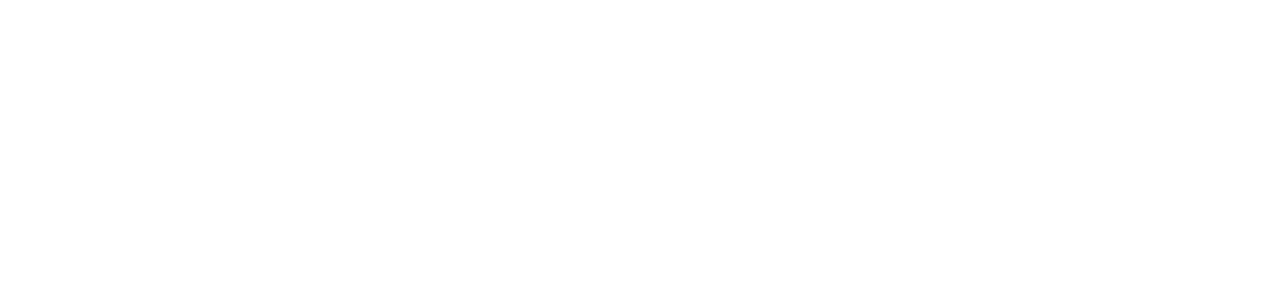
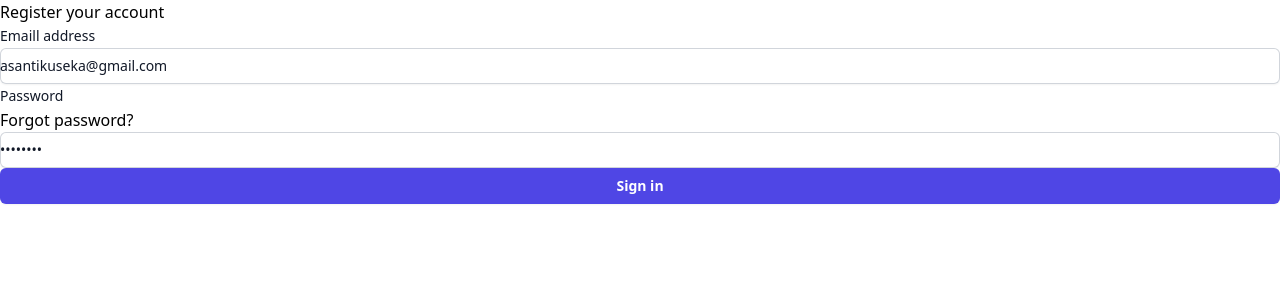
Before and after one commit to santinalbrowns/camp-site-management-system, a SvelteKit app: page /register in a window 1280 px wide. Shown: the top 300 px of the page. Built offline with nearby package versions, Linux system fonts and the light colour scheme.

Commit message:
update register

```diff
--- a/src/routes/register/+page.server.ts
+++ b/src/routes/register/+page.server.ts
@@ -1,5 +1,41 @@
+import { fail, redirect } from '@sveltejs/kit';
 import type { PageServerLoad } from './$types';
+import { prisma } from '$lib/database';
+import bcrypt from "bcrypt";
 
 export const load = (async () => {
     return {};
 }) satisfies PageServerLoad;
+
+export const actions = {
+    default: async ({ cookies, request }) => {
+
+        const data = await request.formData();
+
+        const email = data.get('email')?.toString();
+        const password = data.get('password')?.toString();
+
+        if (!email || !password) {
+            return fail(401, { invalid: true });
+        }
+
+        const user = await prisma.user.findUnique({
+            where: { email: email }
+        });
+
+        if(user) {
+            return fail(407, {conflict: true});
+        }
+
+        const hash = await bcrypt.hash(password, 10);
+
+        await prisma.user.create({
+            data: {
+                email: email,
+                password: hash
+            }
+        });
+
+        throw redirect(303, '/login');
+    }
+}
--- a/src/routes/register/+page.svelte
+++ b/src/routes/register/+page.svelte
@@ -1,5 +1,68 @@
 <script lang="ts">
-    import type { PageData } from './$types';
+	import type { ActionData } from "./$types";
 
-    export let data: PageData;
+    export let form: ActionData;
 </script>
+
+<div class="flex min-h-full flex-col justify-center px-6 py-12 max-w-md mx-auto">
+
+    <div class="sm:mx-auto sm:w-full sm:max-w-sm">
+        <h2 class="mt-10 text-center text-2xl font-bold leading-9 tracking-tight text-gray-900">Register your account</h2>
+    </div>
+
+    <div class="mt-10 sm:mx-auto sm:w-full sm:max-w-sm">
+        <form method="post" class="space-y-6">
+                {#if form?.invalid}
+                    <p class="text-rose-500">Email address and password is required.</p>
+                {/if}
+
+                {#if form?.conflict}
+                    <p class="text-rose-500">User with this email already exists</p>
+                {/if}
+            <div>
+                <label for="email" class="label">Emaill address</label>
+
+                <div class="mt-2">
+                    <input
+                    type="email"
+                    name="email"
+                    id="email"
+                    autocomplete="email"
+                    required
+                    value="asantikuseka@gmail.com"
+                    class="input">
+                </div>
+            </div>
+
+            <div>
+                <div class="flex items-center justify-between">
+                    <label for="password" class="label">Password</label>
+
+                    <div class="text-sm hidden">
+                        <a href="/" class="font-semibold text-indigo-600 hover:text-indigo-500">Forgot password?</a>
+                    </div>
+                </div>
+
+                <div class="mt-2">
+                    <input type="password" name="password" id="password" autocomplete="current-password" required value="pass1234" class="input">
+                </div>
+            </div>
+
+            <div>
+                <button type="submit" class="button">Sign in</button>
+            </div>
+        </form>
+    </div>
+</div>
+
+<style lang="postcss">
+    .label {
+        @apply block text-sm font-medium leading-6 text-gray-900;
+    }
+    .input {
+        @apply block w-full rounded-md border-0 py-1.5 text-gray-900 shadow-sm ring-1 ring-inset ring-gray-300 placeholder:text-gray-400 focus:ring-2 focus:ring-inset focus:ring-indigo-600 sm:text-sm sm:leading-6;
+    }
+    .button {
+        @apply flex w-full justify-center rounded-md bg-indigo-600 px-3 py-1.5 text-sm font-semibold leading-6 text-white shadow-sm hover:bg-indigo-500 focus-visible:outline focus-visible:outline-2 focus-visible:outline-offset-2 focus-visible:outline-indigo-600;
+    }
+</style>
```
